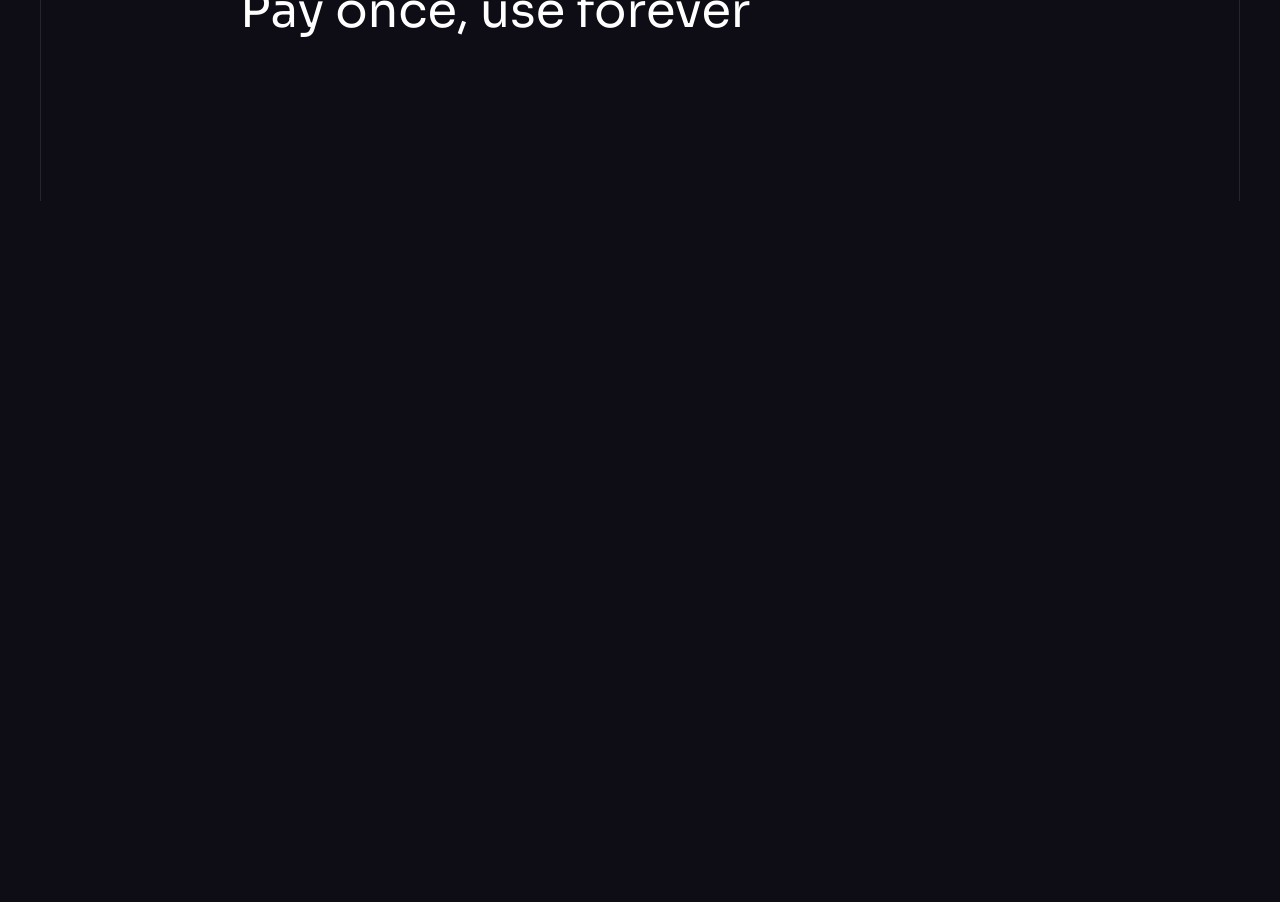
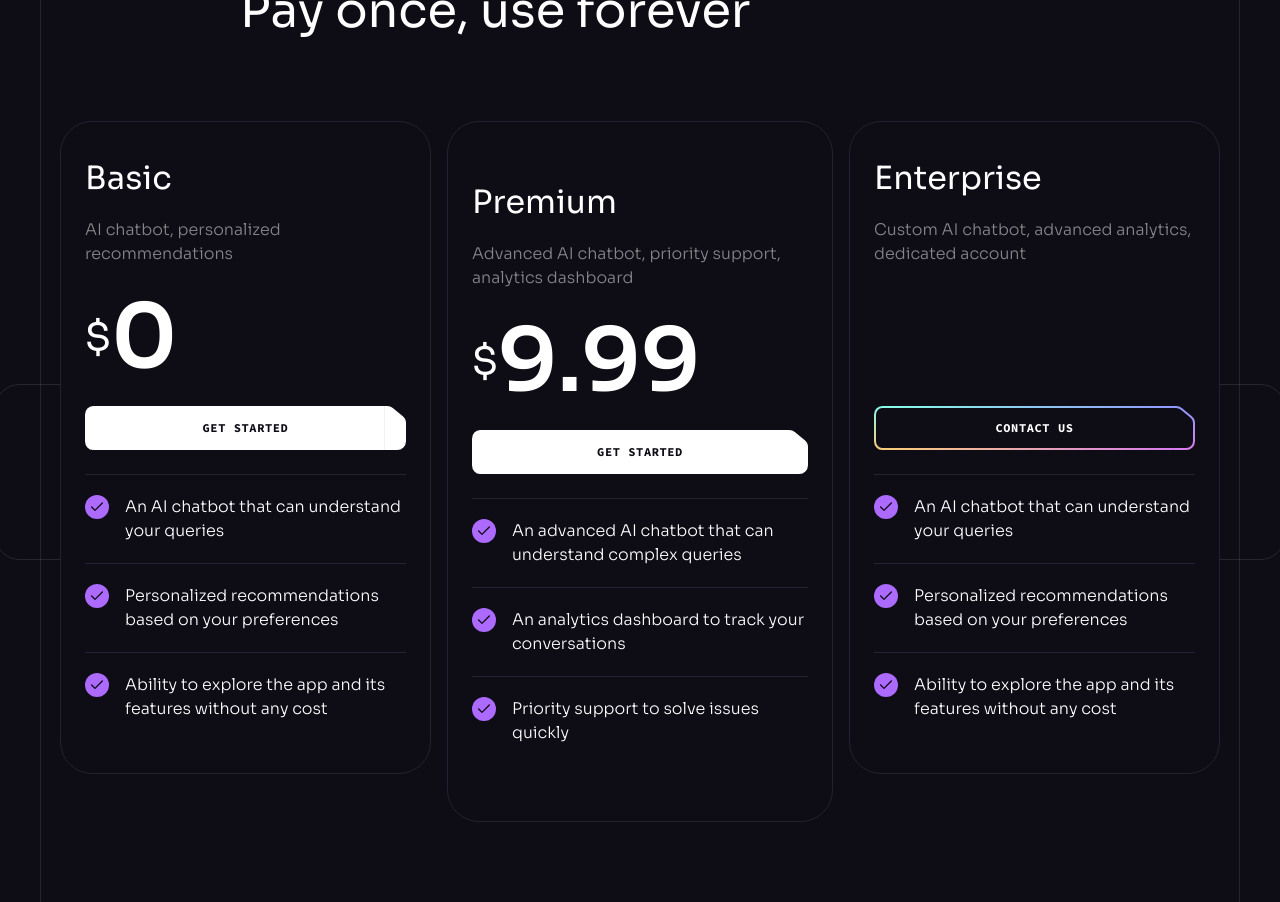
Before and after one commit to bviscosi/brainwave, a React (Vite) app: page / in a window 1280 px wide. Shown: the part 6020-6922 px from the top of the page. Before the commit the page ends 6221 px from the top, so only its background shows below. Built offline with nearby package versions, Linux system fonts and the light colour scheme.

Commit message:
Pricing Cards

```diff
--- a/src/components/Pricing.jsx
+++ b/src/components/Pricing.jsx
@@ -1,6 +1,8 @@
 import { smallSphere, stars } from "../assets";
 import Heading from "./Heading";
+import PricingList from "./PricingList";
 import Section from "./Section";
+import { LeftLine, RightLine } from "./design/Pricing";
 
 const Pricing = () => {
   return (
@@ -13,6 +15,11 @@
           </div>
         </div>
         <Heading tag="Get started with Brainwave" title="Pay once, use forever" />
+        <div className="relative">
+          <PricingList />
+          <LeftLine />
+          <RightLine />
+        </div>
       </div>
     </Section>
   );
--- /dev/null
+++ b/src/components/PricingList.jsx
@@ -0,0 +1,42 @@
+import { check } from "../assets";
+import { pricing } from "../constants";
+import Button from "./Button";
+
+const PricingList = () => {
+  return (
+    <div className="flex gap-[1rem] max-lg:flex-wrap">
+      {pricing.map((item) => (
+        <div
+          key={item.id}
+          className="w-[19rem] max-lg:w-full h-full px-6 bg-n-8 border border-n-6 rounded-[2rem] lg:w-auto even:py-14 odd:py-8 ">
+          <h4 className="h4 mb-4">{item.title}</h4>
+          <p className="body-2 min-h-[4rem] mb-3 text-n-1/50">{item.description}</p>
+          <div className="flex items-center h-[5.5rem] mb-6">
+            {item.price && (
+              <>
+                <div className="h3">$</div>
+                <div className="text-[5.5rem] leading-none font-bold">{item.price}</div>
+              </>
+            )}
+          </div>
+          <Button
+            className="w-full mb-6"
+            href={item.price ? "/pricing" : "mailto:info@contact@jsmastery.pro"}
+            white={!!item.price}>
+            {item.price ? "Get started" : "Contact us"}
+          </Button>
+          <ul>
+            {item.features.map((feature, index) => (
+              <li key={index} className="flex items-start py-5 border-t border-n-6">
+                <img src={check} width={24} height={24} alt="Check" />
+                <p className="body-2 ml-4">{feature}</p>
+              </li>
+            ))}
+          </ul>
+        </div>
+      ))}
+    </div>
+  );
+};
+
+export default PricingList;
```
